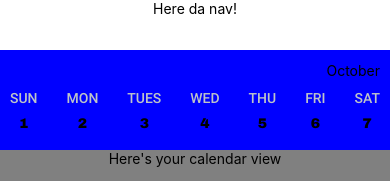
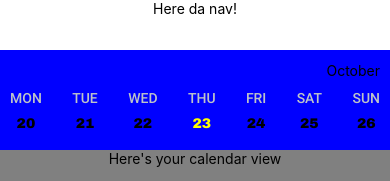
Before and after one commit to TFisch/calendar, a React Native app: screen / in a window 390 px wide. Shown: the top 181 px of the page. Built offline with nearby package versions, Linux system fonts and the light colour scheme.

Commit message:
handle selected date change

```diff
--- a/App.js
+++ b/App.js
@@ -6,6 +6,7 @@ import Nav from './components/Nav/Nav';
 import { useFonts } from 'expo-font';
 import * as Font from 'expo-font';
 const { height } = Dimensions.get('window');
+import CalendarContext from './context/CalendarContext';
 
 let customFonts = {
   'Public Sans': require('./assets/fonts/PublicSans-Regular.ttf'),
@@ -17,7 +18,6 @@ export default class App extends React.Component {
   state = {
     fontsLoaded: false
   };
-
   async _loadFontsAsync() {
     await Font.loadAsync(customFonts);
     this.setState({ fontsLoaded: true });
@@ -31,9 +31,11 @@ export default class App extends React.Component {
     if (this.state.fontsLoaded) {
       return (
         <View style={styles.container}>
-          <Nav />
-          <CalendarNav />
-          <Calendar />
+          <CalendarContext>
+            <Nav />
+            <CalendarNav />
+            <Calendar />
+          </CalendarContext>
         </View>
       );
     } else {
--- a/components/CalendarNav/CalendarNav.js
+++ b/components/CalendarNav/CalendarNav.js
@@ -11,9 +11,9 @@ import {
   Button,
   SafeAreaView
 } from 'react-native';
-
 import WeekView from '../Weekview/WeekView';
 import MonthSelect from '../MonthSelect/MonthSelect';
+import { CalendarContext } from '../../context/CalendarContext';
 
 const CalendarNav = () => {
   //moving animation
@@ -24,11 +24,8 @@ const CalendarNav = () => {
 
   const panResponder = PanResponder.create({
     // Ask to be the responder:
-    onStartShouldSetPanResponder: (evt, gestureState) => {
-      console.log('should start');
-    },
+    onStartShouldSetPanResponder: (evt, gestureState) => {},
     onStartShouldSetPanResponderCapture: (evt, gestureState) => {
-      console.log('capture');
       //this.startY = pan.y;
       //console.log(this.startY._value);
     },
@@ -99,9 +96,7 @@ const CalendarNav = () => {
       : grow
   };
 
-  useEffect(() => {
-    console.log(isReady);
-  }, [isReady]);
+  useEffect(() => {}, [isReady]);
 
   return (
     <Animated.View
@@ -118,7 +113,6 @@ const styles = StyleSheet.create({
   container: {
     backgroundColor: 'blue',
     alignItems: 'center',
-    //flex: 2,
     width: '100%',
     zIndex: 9999
   }
--- a/components/Nav/Nav.js
+++ b/components/Nav/Nav.js
@@ -1,7 +1,8 @@
 import React from 'react';
 import { StyleSheet, Text, View } from 'react-native';
 
-export default function Nav() {
+export default function Nav(props) {
+  console.log(props);
   return (
     <View style={styles.container}>
       <Text>Here da nav!</Text>
--- a/components/Weekview/WeekView.js
+++ b/components/Weekview/WeekView.js
@@ -1,39 +1,54 @@
+import moment from 'moment';
 import React from 'react';
 import { StyleSheet, Text, View } from 'react-native';
+import { CalendarContext } from '../../context/CalendarContext';
+import { days } from '../data/days';
 
 export default function WeekView() {
-  return (
-    <View style={styles.container}>
-      <View style={styles.weekDayBlock}>
-        <Text style={styles.weekDayCopy}>SUN</Text>
-        <Text style={styles.weekDateNumCopy}>1</Text>
-      </View>
-      <View style={styles.weekDayBlock}>
-        <Text style={styles.weekDayCopy}>MON</Text>
-        <Text style={styles.weekDateNumCopy}>2</Text>
-      </View>
-      <View style={styles.weekDayBlock}>
-        <Text style={styles.weekDayCopy}>TUES</Text>
-        <Text style={styles.weekDateNumCopy}>3</Text>
-      </View>
-      <View style={styles.weekDayBlock}>
-        <Text style={styles.weekDayCopy}>WED</Text>
-        <Text style={styles.weekDateNumCopy}>4</Text>
-      </View>
-      <View style={styles.weekDayBlock}>
-        <Text style={styles.weekDayCopy}>THU</Text>
-        <Text style={styles.weekDateNumCopy}>5</Text>
-      </View>
-      <View style={styles.weekDayBlock}>
-        <Text style={styles.weekDayCopy}>FRI</Text>
-        <Text style={styles.weekDateNumCopy}>6</Text>
-      </View>
-      <View style={styles.weekDayBlock}>
-        <Text style={styles.weekDayCopy}>SAT</Text>
-        <Text style={styles.weekDateNumCopy}>7</Text>
-      </View>
-    </View>
-  );
+  const { currentTime } = React.useContext(CalendarContext);
+  const firstDate = JSON.parse(currentTime.firstOfWeek.format('D'));
+  const activeDate = currentTime.activeDate[0].isoWeekday();
+  const setActiveDate = currentTime.activeDate[1];
+  const currentMonth = currentTime.currentMonth;
+  const currentYear = currentTime.currentYear;
+  const daysToRender = [];
+
+  for (let i = 1; i <= 7; i++) {
+    const isActiveDay = activeDate === i;
+    const displayDate = i === 1 ? firstDate : firstDate + i - 1;
+
+    const concatDate =
+      currentMonth.toString() +
+      '-' +
+      displayDate.toString() +
+      '-' +
+      currentYear.toString();
+
+    if (isActiveDay) {
+      daysToRender.push(
+        <View style={styles.weekDayBlock} key={'day' + i}>
+          <Text style={styles.weekDayCopy}>{days[i - 1].abbrev}</Text>
+          <Text style={styles.activeWeekDateNumCopy}>{displayDate}</Text>
+        </View>
+      );
+    } else {
+      daysToRender.push(
+        <View style={styles.weekDayBlock} key={'day' + i}>
+          <Text style={styles.weekDayCopy}>{days[i - 1].abbrev}</Text>
+          <Text
+            style={styles.weekDateNumCopy}
+            onPress={() => {
+              setActiveDate(moment(concatDate, 'MM-DD-YYYY'));
+            }}
+          >
+            {displayDate}
+          </Text>
+        </View>
+      );
+    }
+  }
+
+  return <View style={styles.container}>{daysToRender}</View>;
 }
 
 const styles = StyleSheet.create({
@@ -54,5 +69,10 @@ const styles = StyleSheet.create({
   weekDateNumCopy: {
     textAlign: 'center',
     fontFamily: 'Archivo'
+  },
+  activeWeekDateNumCopy: {
+    textAlign: 'center',
+    fontFamily: 'Archivo',
+    color: 'yellow'
   }
 });
--- /dev/null
+++ b/components/data/days.js
@@ -0,0 +1,9 @@
+export const days = [
+  { abbrev: 'MON' },
+  { abbrev: 'TUE' },
+  { abbrev: 'WED' },
+  { abbrev: 'THU' },
+  { abbrev: 'FRI' },
+  { abbrev: 'SAT' },
+  { abbrev: 'SUN' }
+];
--- /dev/null
+++ b/context/CalendarContext.js
@@ -0,0 +1,42 @@
+import React from 'react';
+import moment from 'moment';
+
+export const CalendarContext = React.createContext(null);
+
+export default ({ children }) => {
+  const [activeDate, setActiveDate] = React.useState(moment());
+  const currentDoW = moment().format('dddd');
+
+  const monday = 1;
+  const sunday = 7;
+  const todayNum = moment().isoWeekday();
+  const todayMoment = moment();
+
+  let firstOfWeek;
+  let lastOfWeek;
+  if (todayNum == 1) {
+    firstOfWeek = todayMoment;
+  } else {
+    firstOfWeek = todayMoment.subtract(todayNum, 'd');
+  }
+
+  lastOfWeek = firstOfWeek.clone().add(6, 'd');
+
+  const store = {
+    currentTime: {
+      currentDate: moment().format('L'),
+      currentMonth: moment().format('M'),
+      currentYear: moment().format('YYYY'),
+      currentDoW: currentDoW,
+      firstOfWeek,
+      lastOfWeek,
+      activeDate: [activeDate, setActiveDate]
+    }
+  };
+
+  return (
+    <CalendarContext.Provider value={store}>
+      {children}
+    </CalendarContext.Provider>
+  );
+};
--- a/package.json
+++ b/package.json
@@ -10,6 +10,7 @@
   "dependencies": {
     "expo": "~41.0.1",
     "expo-status-bar": "~1.0.4",
+    "moment": "^2.29.1",
     "react": "16.13.1",
     "react-dom": "16.13.1",
     "react-native": "https://github.com/expo/react-native/archive/sdk-41.0.0.tar.gz",
```
Also changed, not shown: 1 other file (tests, documents, lock files or other folders).
